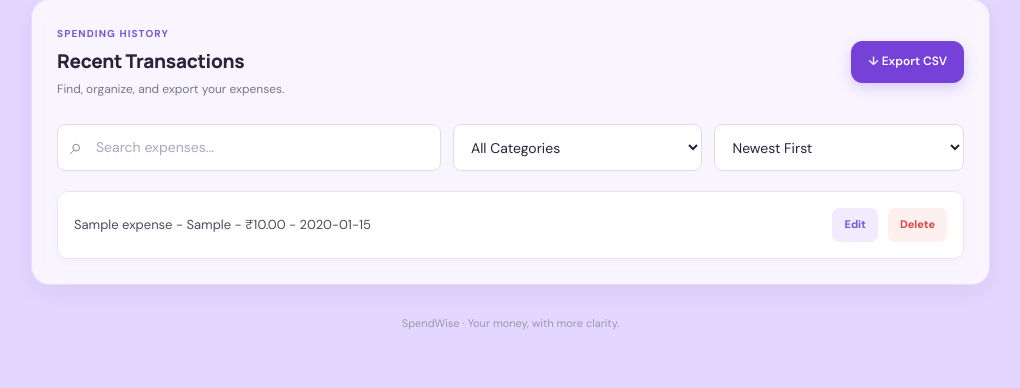
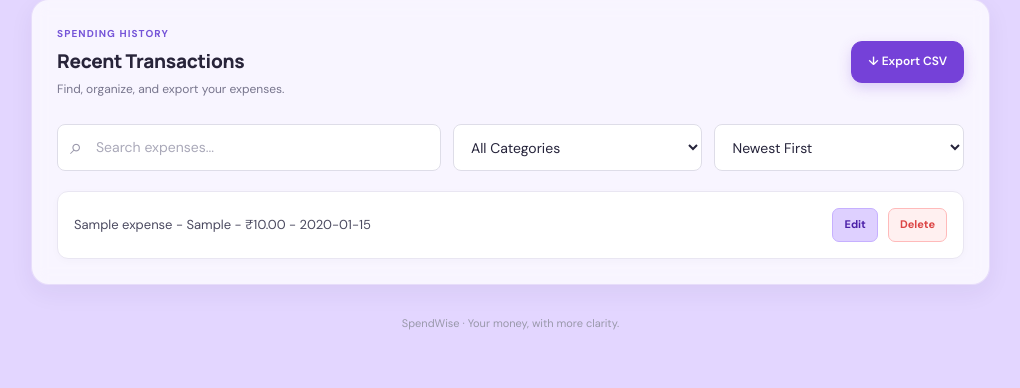
Before and after one commit to dakshen/spendwise-expense-tracker, a Django app: page / in a window 1280 px wide. Shown: the part 864-1252 px from the top of the page, without its empty margins (252-1272 px from the left). Run offline with Django 5.2, Linux system fonts and the light colour scheme; a user stored in the database is signed in; tables that the repository leaves empty hold one stand-in row (values such as "Sample post").

Commit message:
Darken edit and delete buttons

```diff
--- a/expenses/static/expenses/app.js
+++ b/expenses/static/expenses/app.js
@@ -36,6 +36,7 @@ function createExpenseElement(data) {
 
     const editButton = document.createElement('button');
     editButton.textContent = 'Edit';
+    editButton.className = 'edit-btn';
 
     // Loads an existing expense into the form for editing
     editButton.addEventListener('click', function () {
@@ -60,6 +61,7 @@ function createExpenseElement(data) {
 
     const deleteButton = document.createElement('button');
     deleteButton.textContent = 'Delete';
+    deleteButton.className = 'delete-btn';
 
     // Deletes an expense from the database and removes its card
     deleteButton.addEventListener('click', async function () {
--- a/expenses/static/expenses/style.css
+++ b/expenses/static/expenses/style.css
@@ -1436,3 +1436,26 @@ body {
         appearance: none;
     }
 }
+
+
+
+/* Darker Edit and Delete buttons */
+#expense-list .edit-btn {
+    background-color: #ded0ff;
+    color: #4b20a8;
+    border: 1px solid #c6b0ff;
+}
+
+#expense-list .edit-btn:hover {
+    background-color: #cbb5ff;
+}
+
+#expense-list .delete-btn {
+    background-color: #ffdada;
+    color: #b71c1c;
+    border: 1px solid #ffbaba;
+}
+
+#expense-list .delete-btn:hover {
+    background-color: #ffc2c2;
+}
```
